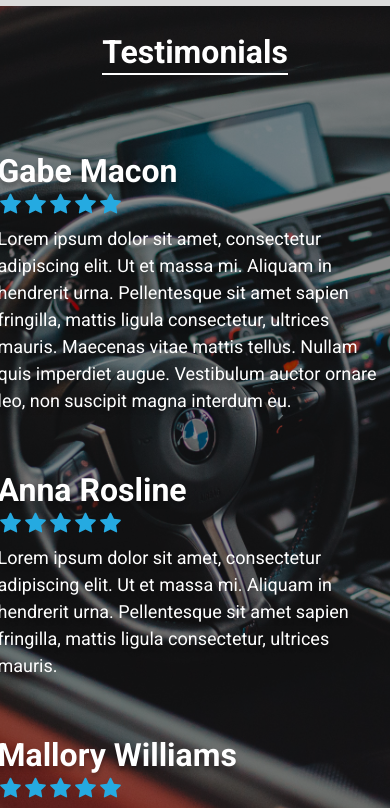
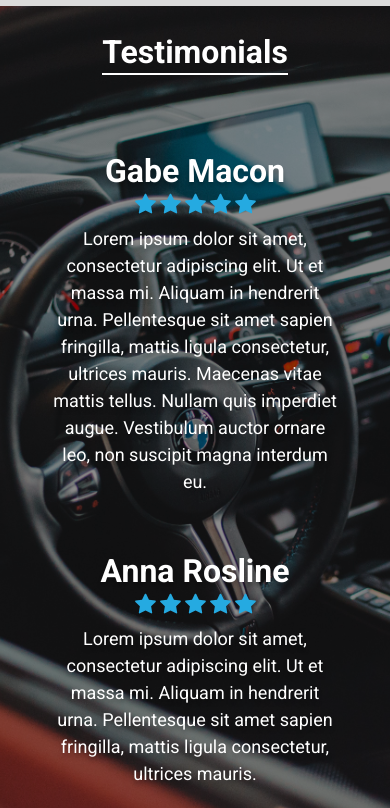
Before and after one commit to djcade32/mobile-auto-detailing-website, a React (Vite) app: page / in a window 390 px wide. Shown: the part 4980-5788 px from the top of the page. Built offline with nearby package versions, Linux system fonts and the light colour scheme.

Commit message:
complete testimonial mobile view

```diff
--- a/src/components/testimonialCard/TestimonialCard.module.css
+++ b/src/components/testimonialCard/TestimonialCard.module.css
@@ -1,7 +1,7 @@
 .testimonialCard {
     display: flex;
     flex-direction: column;
-    width: 395px;
+    width: 70%;
     text-shadow: 0px 4px 4px rgba(0, 0, 0, 0.25);
     row-gap: var(--spacing-5);
     padding: var(--spacing-2) 0px;
@@ -15,3 +15,16 @@
 .testimonialCard p:last-of-type {
     line-height: 1.5;
 }
+
+@media screen and (max-width: 805px) {
+    .testimonialCard {
+       text-align: center;
+       width: 80%;
+    }
+}
+
+@media screen and (max-width: 600px) {
+    .testimonialCard {
+       width: 100%;
+    }
+}
--- a/src/sections/testimonials/Testimonials.jsx
+++ b/src/sections/testimonials/Testimonials.jsx
@@ -23,6 +23,7 @@ const testimonialsData = [
 ];
 
 const Testimonials = () => {
+  // May want to turn this into a carousel in the future
   return (
     <div className={styles.testimonials}>
       <div className="app__overlay" />
```
